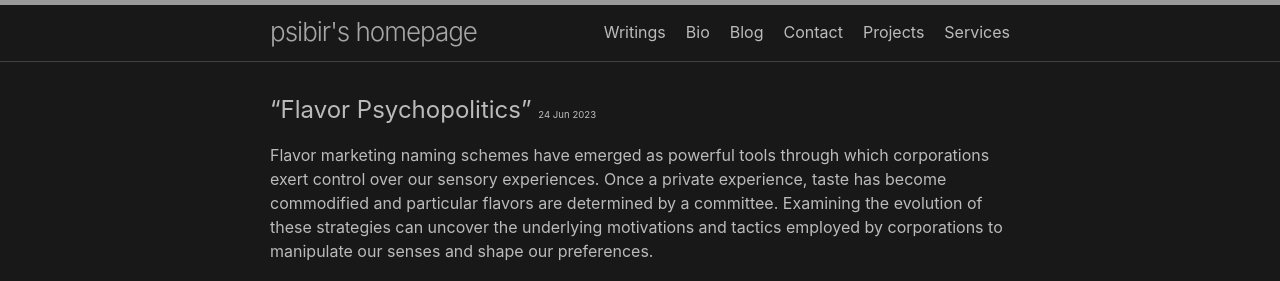
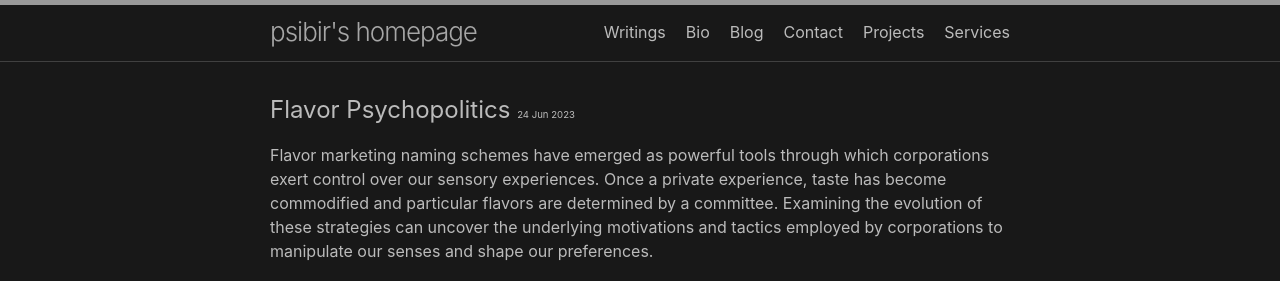
Before and after one commit to psibir/psibir.github.io, a Jekyll site: the page built from _posts/2023-06-24-flavor-psychopolitics.md, in a window 1280 px wide and 900 px high. Shown: the top 281 px of the window. Built offline with Jekyll 4.4.1, drawn with Linux system fonts in a browser that asks for light colours; a script that is not in the unit is left out; comment, search, counter and statistics services are not loaded.

```diff
--- a/_posts/2023-06-24-flavor-psychopolitics.md
+++ b/_posts/2023-06-24-flavor-psychopolitics.md
@@ -1,6 +1,6 @@
 ---
 layout: post
-title:  “Flavor Psychopolitics”
+title:  Flavor Psychopolitics
 date:   2023-06-24 14:20
 categories: article
 tags: [‘business’, 'philosophy']
```
